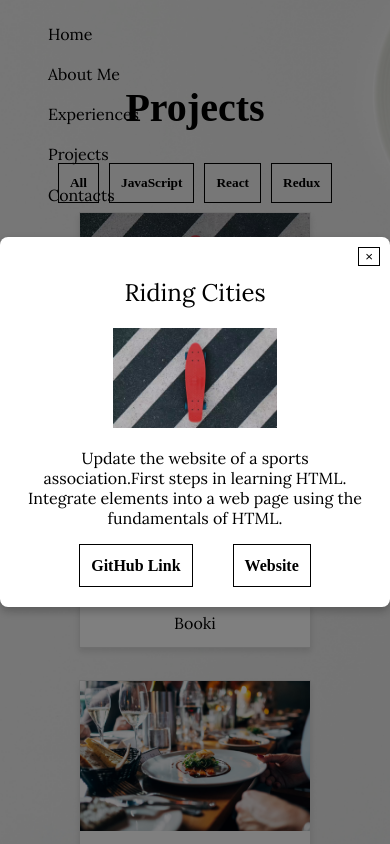
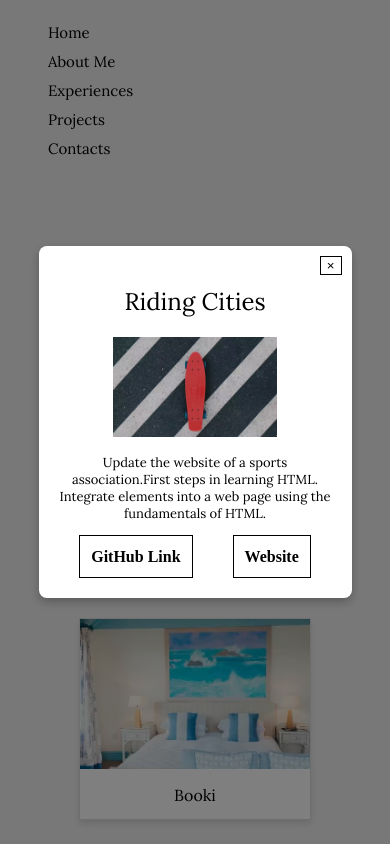
Before and after one commit to D-Fariello/Projet12OC-, a React (Vite) app: page /Projects in a window 390 px wide. Both pictures are taken after a click on the element "Riding Cities". Shown: the top 844 px of the page. Built offline with nearby package versions, Linux system fonts and the light colour scheme; a web font is replaced by a local one.

Commit message:
Style: Mobile style finished

```diff
--- a/style/_base.scss
+++ b/style/_base.scss
@@ -381,6 +381,12 @@ img.about-me-image {
 /* Responsive Breakpoints */
 @media (max-width: 768px) {
   /////////////////////////////////////* Mobile styles */
+  html, body {
+    height: 100%;
+    background-image: none;
+    background-color: #f1f1f1;
+}
+
   .home-page {
     top: 60%;
 
@@ -396,7 +402,8 @@ img.about-me-image {
   .navbar {
     justify-content: start;
     ul.navbar-links {
-      gap: 20px;
+      font-size: 15px;
+      gap: 10px;
       flex-direction: column;
     }
   }
@@ -428,8 +435,10 @@ img.about-me-image {
   ///////////: Experiences page (MOBILE)
 
   #experience-page {
+        top: 20%;
+
     .experience-title {
-      font-size: 2em;
+      font-size: 1.5em;
       margin-bottom: 0;
     }
     .experience-subtitle {
@@ -451,6 +460,54 @@ img.about-me-image {
       cursor: pointer;
   }
   }
+
+
+  //////// Proget Page (MOBILE)
+
+#projects {
+  display: flex;
+  text-align: center;
+  padding: 2rem;
+  margin-top: 54%;
+  flex-direction: column;
+  align-items: center;
+
+  h1 {
+    font-size: 1.5rem;
+    margin-bottom: 2rem;
+}
+.projects-buttons {
+  margin-bottom: 10%;
+
+}
+}
+
+/////// Contact Page (Mobile)
+
+#contacts-page {
+  display: flex;
+  justify-content: center;
+  top: 35%;
+  left: 0;
+
+  .contacts-title {
+    font-size: 2em;
+    margin-bottom: 0;
+    margin-left: 15%;
+    cursor: default;
+}
+}
+
+
+////////// Modale (MOBILE)
+
+.modal-overlay .modal-content {
+  width: 70%;
+.modal-paragraph {
+    font-size: 13px;
+}
+}
+
 }
 
 @media (min-width: 769px) and (max-width: 1024px) {
```
